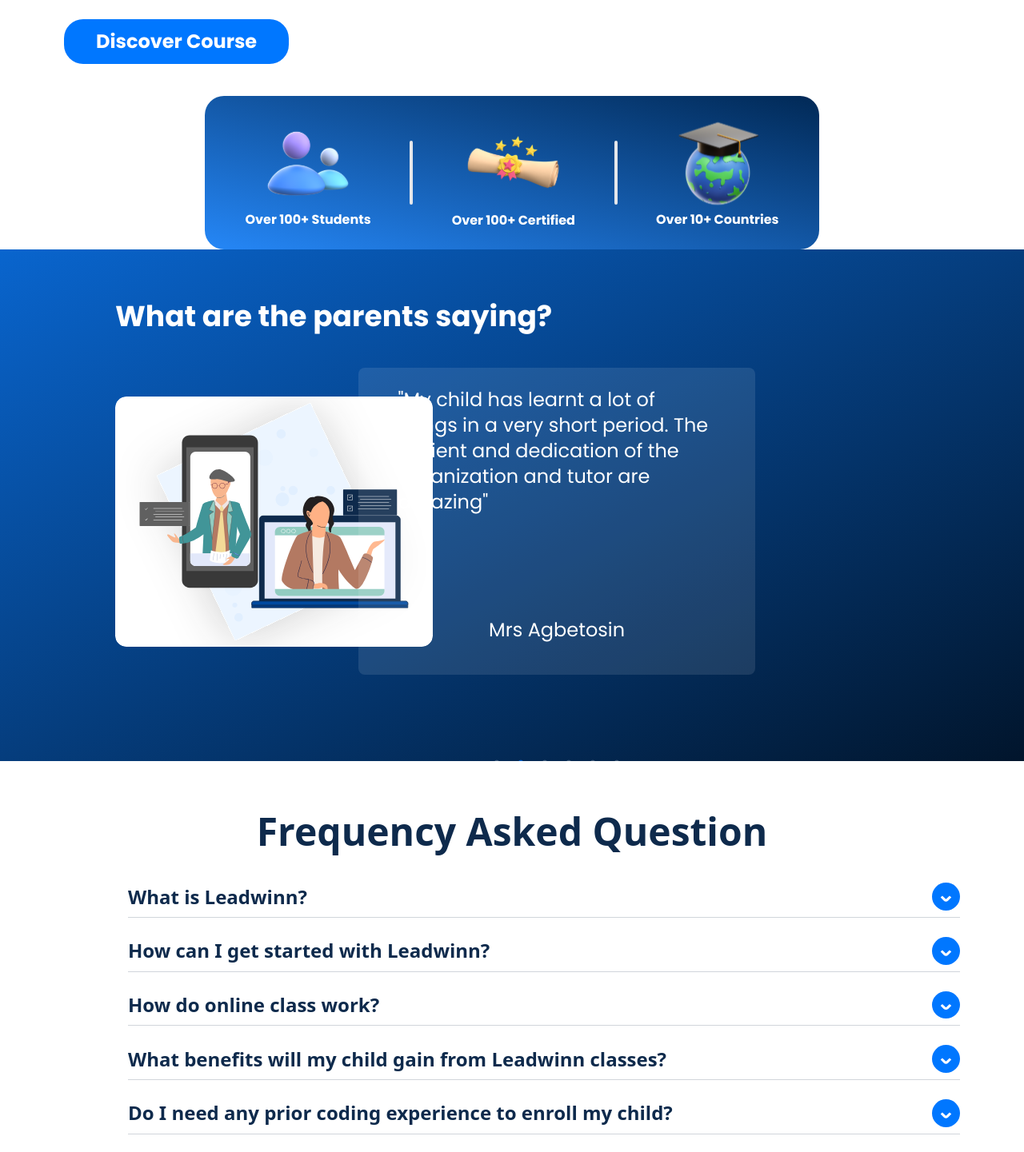
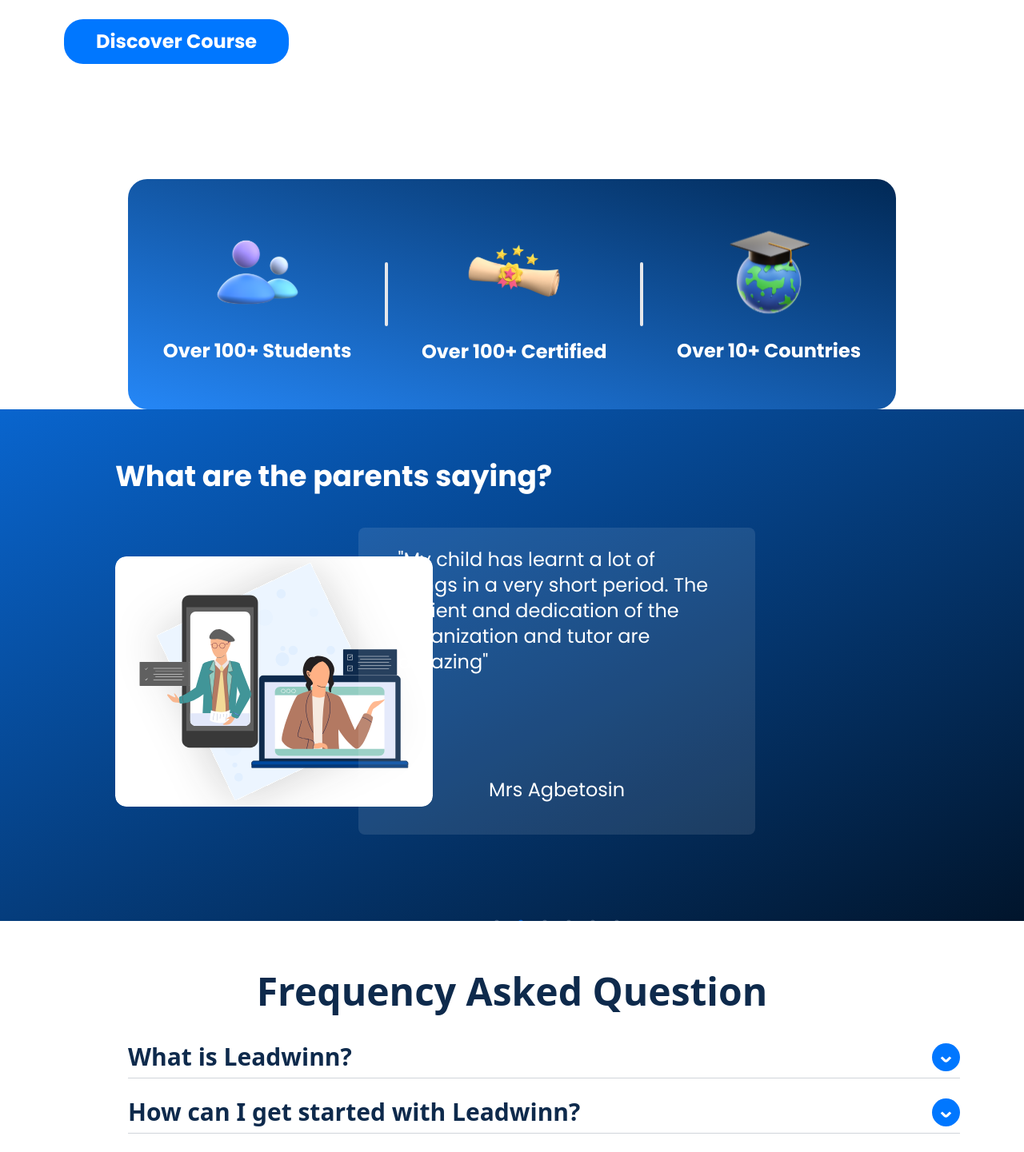
Before and after one commit to Adeleyeha-17/Leadwinn-Academy, a React (Vite) app: page / in a window 1280 px wide. Shown: the part 870-2311 px from the top of the page at 80% size. Built offline with nearby package versions, Linux system fonts and the light colour scheme.

Commit message:
updated testimonial

```diff
--- a/src/components/Faq/Faq.tsx
+++ b/src/components/Faq/Faq.tsx
@@ -41,7 +41,7 @@ export const Faq: React.FC = () => {
                   onClick={
                      () => toggleTab(index + 1)
                }>
-                  <h3 className='text-head-black w-3/4 sm:w-full text-sm sm:px-0 sm:text-lg xl:text-2xl font-bold focus:border-none'>{
+                  <h3 className='text-head-black w-3/4 sm:w-full text-sm sm:px-0 sm:text-lg xl:text-3xl font-bold focus:border-none'>{
                      `${data.title}?`
                   }</h3>
                   <span className="w-1/4 flex items-end justify-end">{
--- a/src/components/Hero/Hero.tsx
+++ b/src/components/Hero/Hero.tsx
@@ -44,23 +44,23 @@ export const Hero: React.FC<HomeProps> = () => {
         <img src="./homeIllustration.svg" alt="home illustration" className="mx-auto sm:w-3/4 md:w-2/5" />
       </div>
 
-      <div className=" bg-gradient-to-tr from-home-gra-2 to-home-gra h-20 md:h-48 w-3/5 rounded-3xl font-poppins text-white md:font-bold text-xs lg:text-base items-center justify-between px-10 -mt-10 mx-auto hidden md:flex">
-        <div className="flex flex-col items-center mx-auto ">
-          <img src="./edu1.svg" alt="" className="mx-auto " />
+      <div className=" bg-gradient-to-tr from-home-gra-2 to-home-gra h-20 md:h-48 xl:h-72 w-3/5 xl:w-3/4 rounded-3xl font-poppins text-white md:font-bold text-xs lg:text-base xl:text-2xl items-center justify-between px-10 -mt-10 xl:mt-16 mx-auto hidden md:flex">
+        <div className="flex flex-col items-center mx-auto">
+          <img src="./edu1.svg" alt="" className="mx-auto xl:mb-6" />
           <h1>Over 100+ Students</h1>
         </div>
 
         <div className="w-20 border-gray-200 border-2 transform rotate-90 rounded-lg"></div>
 
         <div className="flex flex-col items-center justify-center mx-auto">
-          <img src="./edu2.svg" alt="" className="mx-auto" />
+          <img src="./edu2.svg" alt="" className="mx-auto xl:mb-6" />
           <h1>Over 100+ Certified</h1>
         </div>
 
         <div className="w-20 border-gray-200 border-2 transform rotate-90 rounded-lg"></div>
 
         <div className="flex flex-col items-center mx-auto">
-          <img src="./edu3.svg" alt="" className="mx-auto" />
+          <img src="./edu3.svg" alt="" className="mx-auto xl:mb-6" />
           <h1>Over 10+ Countries</h1>
         </div>
       </div>
```
